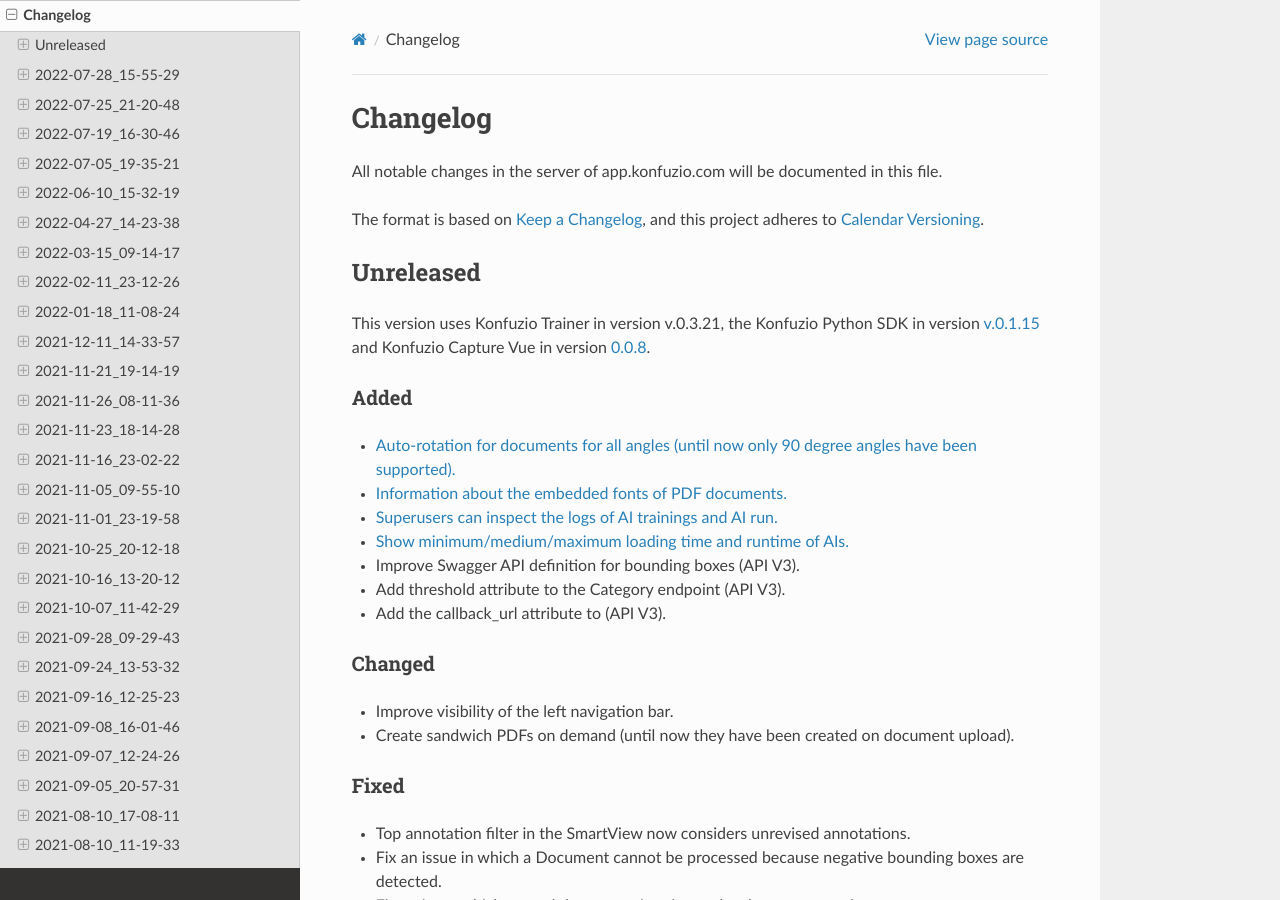
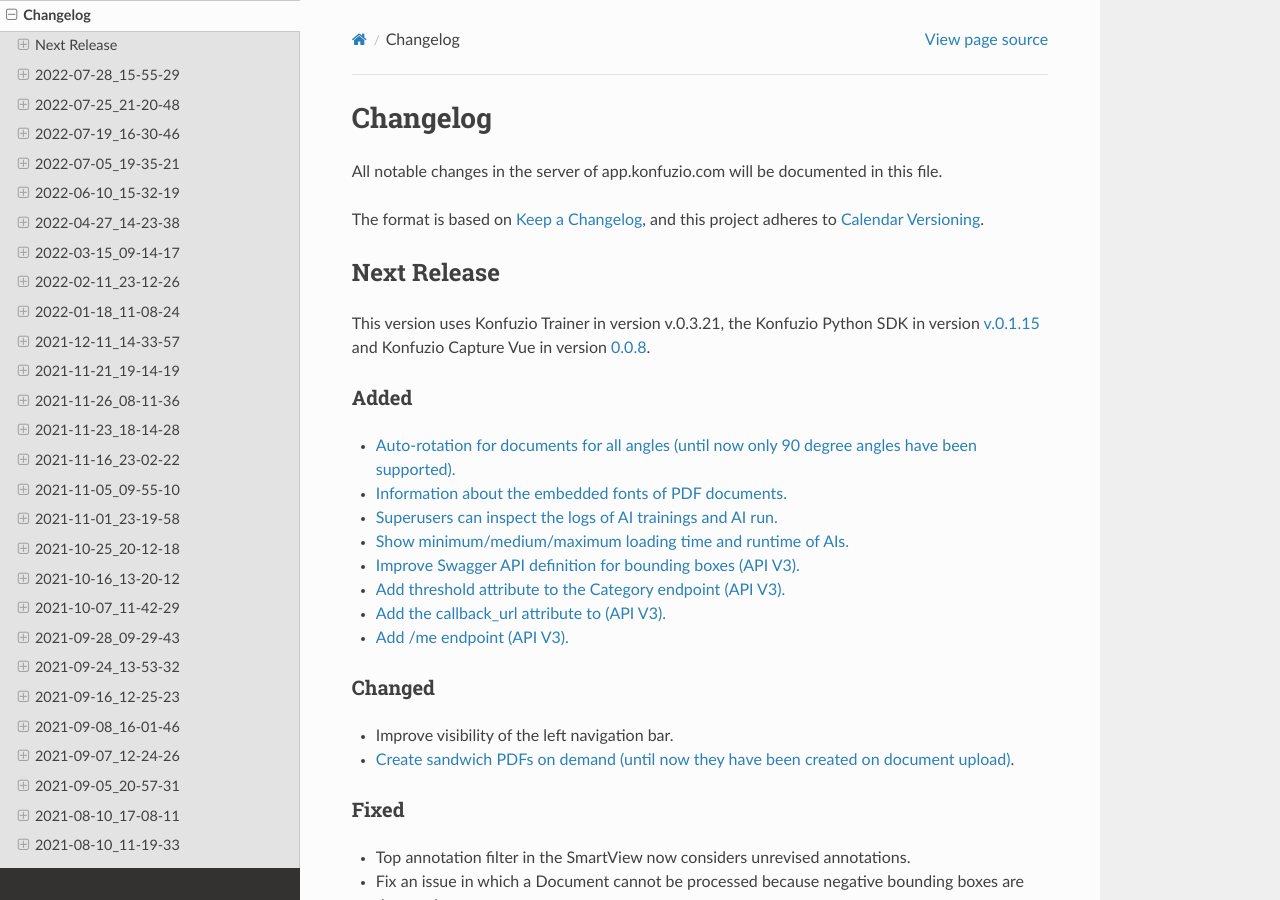
Before and after one commit to konfuzio-ai/konfuzio-sdk, a Sphinx documentation site: the page built from docs/web/changelog_app.md, in a window 1280 px wide and 900 px high. Built offline with Sphinx 7.4.7 and the Read the Docs theme 2.0.0, drawn with Linux system fonts in a browser that asks for light colours.

Commit message:
Update changelog_app.md

```diff
--- a/docs/web/changelog_app.md
+++ b/docs/web/changelog_app.md
@@ -10,7 +10,7 @@
 The format is based on [Keep a Changelog](https://keepachangelog.com/en/1.0.0/),
 and this project adheres to [Calendar Versioning](https://calver.org/overview.html).
 
-## Unreleased
+## Next Release
 
 This version uses Konfuzio Trainer in version v.0.3.21, the Konfuzio Python SDK in version [v.0.1.15](https://dev.konfuzio.com/sdk/changelog.html#v-0-1-15) and Konfuzio Capture Vue in version [0.0.8](https://github.com/konfuzio-ai/konfuzio-capture-vue/releases/).
 
@@ -19,13 +19,14 @@
 - [Information about the embedded fonts of PDF documents.](https://help.konfuzio.com/modules/documents/index.html#fonts)
 - [Superusers can inspect the logs of AI trainings and AI run.](https://help.konfuzio.com/modules/superuserdocuments/index.html)
 - [Show minimum/medium/maximum loading time and runtime of AIs.](https://help.konfuzio.com/modules/extractions/index.html#loading-time-in-seconds)
-- Improve Swagger API definition for bounding boxes  (API V3).
-- Add threshold attribute to the Category endpoint (API V3).
-- Add the callback_url attribute to (API V3).
+- [Improve Swagger API definition for bounding boxes  (API V3).](https://testing.konfuzio.com/v3/swagger/#/documents/documents_retrieve)
+- [Add threshold attribute to the Category endpoint (API V3).](https://testing.konfuzio.com/v3/swagger/#/categories/categories_retrieve)
+- [Add the callback_url attribute to (API V3).](https://testing.konfuzio.com/v3/swagger/#/documents/documents_create)
+- [Add /me endpoint (API V3).](https://app.konfuzio.com/v3/swagger/#/auth/auth_me_retrieve)
 
 ### Changed
 - Improve visibility of the left navigation bar.
-- Create sandwich PDFs on demand (until now they have been created on document upload).
+- [Create sandwich PDFs on demand (until now they have been created on document upload)](https://dev.konfuzio.com/web/on_premises.html#environment-variables-for-konfuzio-server).
 
 ### Fixed
 - Top annotation filter in the SmartView now considers unrevised annotations.
```
